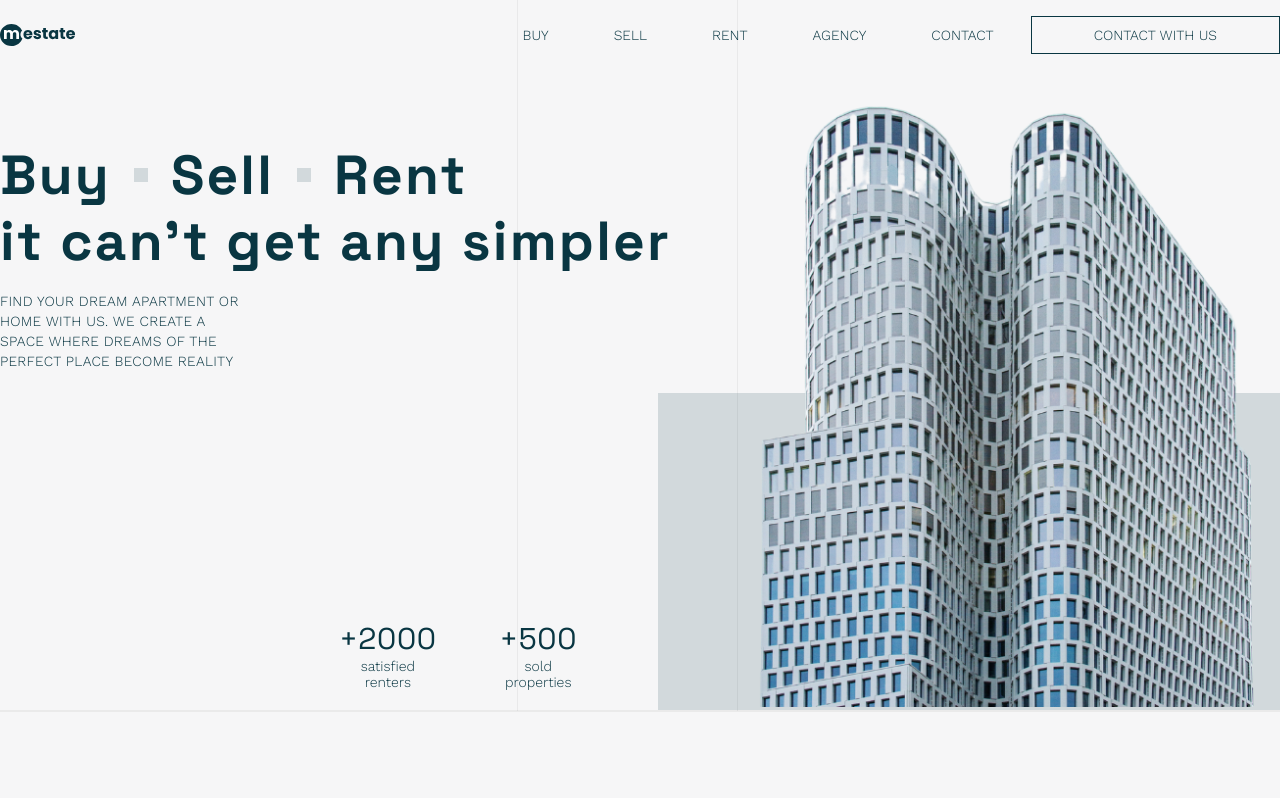
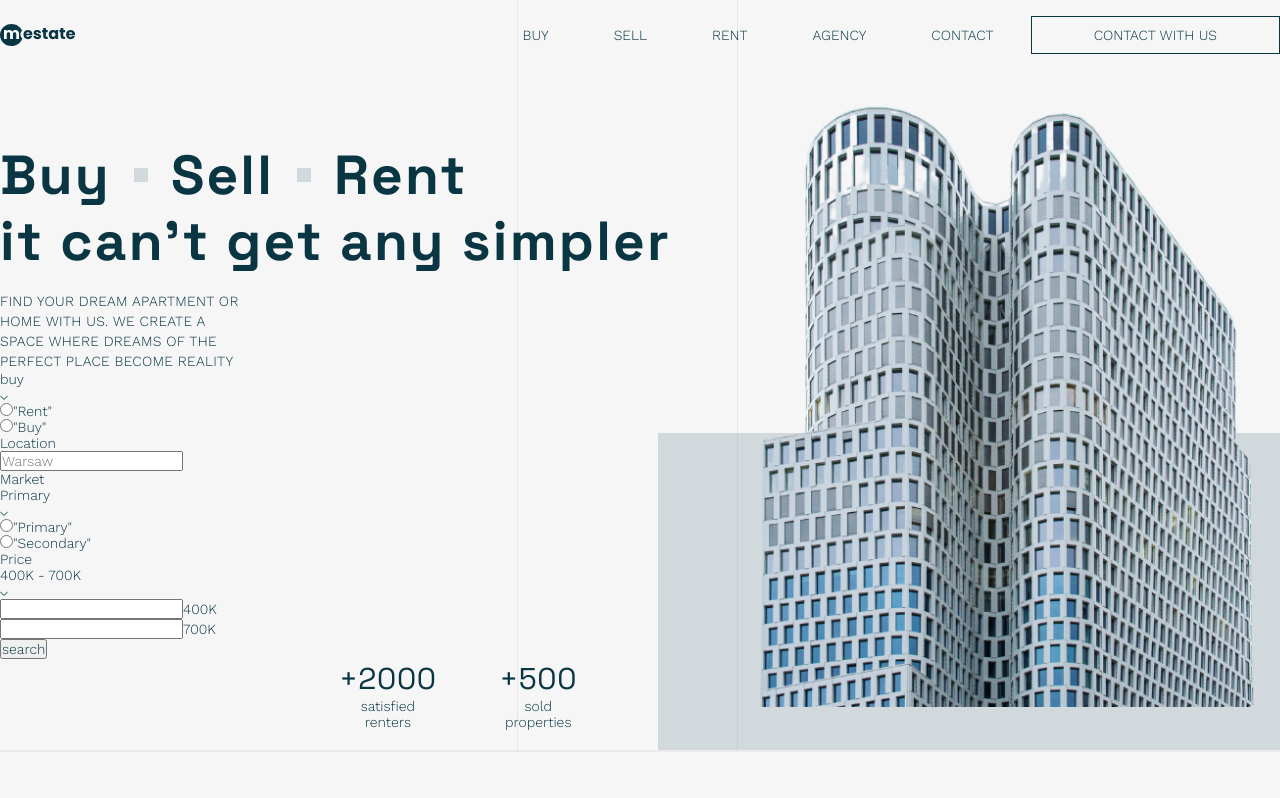
Before and after one commit to OlaHeklaDesign/meastate, a React (Create React App) app: page / in a window 1280 px wide. Shown: the top 798 px of the page. Built offline with nearby package versions, Linux system fonts and the light colour scheme.

Commit message:
HTML structure of HeroSearchBar added

```diff
--- a/src/Components/Hero/Hero.jsx
+++ b/src/Components/Hero/Hero.jsx
@@ -1,6 +1,7 @@
 import React from 'react';
 import './Hero.css';
 import hero_img from '../Assets/hero-img.png';
+import HeroSearchBar from '../HeroSearchBar/HeroSearchBar';
 
 
 
@@ -21,6 +22,7 @@ const Hero = () => {
               <h1>it can't get any simpler</h1>
             </div>
             <p class="hero-left-description">Find your dream apartment or home with us. We create a space where dreams of the perfect place become reality</p>
+            <HeroSearchBar />
           </div>
           <div class="hero-left-bottom">
             <div>
--- /dev/null
+++ b/src/Components/HeroSearchBar/HeroSearchBar.jsx
@@ -0,0 +1,85 @@
+import React from 'react';
+import './HeroSearchBar.css';
+import arrow from '../Assets/arrow-searchbar.svg';
+
+
+
+const HeroSearchBar = () => {
+  return (
+    <div className='herosearchbar'>
+      <div className="herosearchbar-offer-container">
+        <div>
+          <p>buy</p>
+          <img src={arrow} alt="arrow" />
+        </div>
+        <ul>
+          <li>
+            <label>
+              <input type="radio" />
+              "Rent"
+            </label>
+          </li>
+          <li>
+            <label>
+              <input type="radio" />
+              "Buy"
+            </label>
+          </li>
+        </ul>
+      </div>
+      <div className="herosearchbar-location-container">
+        <p>Location</p>
+        <input type="text" placeholder='Warsaw' />
+      </div>
+      <div className="herosearchbar-market-container">
+        <div>
+        <p>Market</p>
+        <div>
+          <p>Primary</p>
+          <img src={arrow} alt="arrow" />
+        </div>
+        </div>
+        <ul>
+          <li>
+            <label>
+              <input type="radio" />
+              "Primary"
+            </label>
+          </li>
+          <li>
+            <label>
+              <input type="radio" />
+              "Secondary"
+            </label>
+          </li>
+        </ul>
+      </div>
+      <div className="herosearchbar-price-container">
+        <div>
+          <p>Price</p>
+          <div>
+            <p>400K - 700K</p>
+            <img src={arrow} alt="" />
+          </div>
+        </div>
+        <ul>
+          <li>
+            <label>
+              <input type="text" />
+              400K
+            </label>
+          </li>
+          <li>
+            <label>
+              <input type="text" />
+              700K
+            </label>
+          </li>
+        </ul>
+      </div>
+      <button>search</button>
+    </div>
+  )
+}
+
+export default HeroSearchBar
```
Also changed, not shown: src/Components/HeroSearchBar/HeroSearchBar.css (added).
